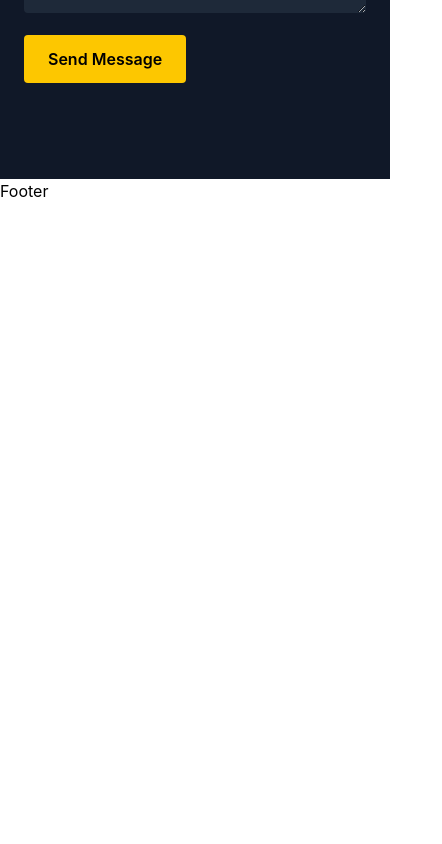
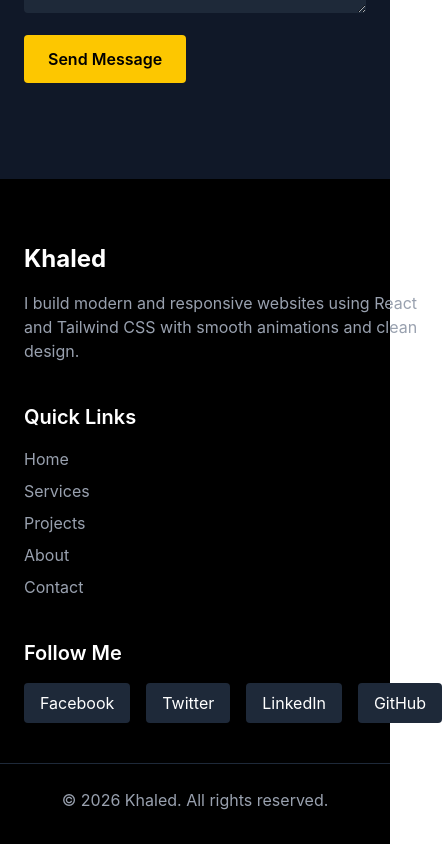
Before and after one commit to khaled6013/orca-labs, a React (Vite) app: page / in a window 390 px wide. Shown: the part 7432-8276 px from the top of the page, 442 px wide, since content can reach past the window. Before the commit the page ends 7635 px from the top, so only its background shows below. Built offline with nearby package versions, Linux system fonts and the light colour scheme.

Commit message:
footer added

```diff
--- a/src/components/Footer.jsx
+++ b/src/components/Footer.jsx
@@ -1,9 +1,108 @@
-import React from 'react'
+import { motion } from "framer-motion";
 
 const Footer = () => {
+
+  const links = [
+    { name: "Home", link: "#" },
+    { name: "Services", link: "#" },
+    { name: "Projects", link: "#" },
+    { name: "About", link: "#" },
+    { name: "Contact", link: "#" },
+  ];
+
+  const socials = [
+    { name: "Facebook", link: "#" },
+    { name: "Twitter", link: "#" },
+    { name: "LinkedIn", link: "#" },
+    { name: "GitHub", link: "#" },
+  ];
+
   return (
-    <div>Footer</div>
-  )
-}
+    <footer className="bg-black text-white pt-16 pb-8">
 
-export default Footer
+      <div className="max-w-7xl mx-auto px-6 grid md:grid-cols-3 gap-10">
+
+        {/* Logo + About */}
+        <motion.div
+          initial={{ opacity: 0, y: 30 }}
+          whileInView={{ opacity: 1, y: 0 }}
+          transition={{ duration: 0.6 }}
+        >
+          <h2 className="text-2xl font-bold mb-4">
+            Khaled
+          </h2>
+
+          <p className="text-gray-400">
+            I build modern and responsive websites using React and
+            Tailwind CSS with smooth animations and clean design.
+          </p>
+        </motion.div>
+
+        {/* Quick Links */}
+        <motion.div
+          initial={{ opacity: 0, y: 30 }}
+          whileInView={{ opacity: 1, y: 0 }}
+          transition={{ duration: 0.6, delay: 0.2 }}
+        >
+          <h3 className="text-xl font-semibold mb-4">
+            Quick Links
+          </h3>
+
+          <ul className="space-y-2">
+
+            {links.map((item, index) => (
+
+              <li key={index}>
+                <a
+                  href={item.link}
+                  className="text-gray-400 hover:text-yellow-400 transition"
+                >
+                  {item.name}
+                </a>
+              </li>
+
+            ))}
+
+          </ul>
+        </motion.div>
+
+        {/* Social Links */}
+        <motion.div
+          initial={{ opacity: 0, y: 30 }}
+          whileInView={{ opacity: 1, y: 0 }}
+          transition={{ duration: 0.6, delay: 0.4 }}
+        >
+          <h3 className="text-xl font-semibold mb-4">
+            Follow Me
+          </h3>
+
+          <div className="flex gap-4">
+
+            {socials.map((item, index) => (
+
+              <a
+                key={index}
+                href={item.link}
+                className="px-4 py-2 bg-gray-800 rounded hover:bg-yellow-400 hover:text-black transition"
+              >
+                {item.name}
+              </a>
+
+            ))}
+
+          </div>
+
+        </motion.div>
+
+      </div>
+
+      {/* Bottom */}
+      <div className="border-t border-gray-800 mt-10 pt-6 text-center text-gray-400">
+        © {new Date().getFullYear()} Khaled. All rights reserved.
+      </div>
+
+    </footer>
+  );
+};
+
+export default Footer;
```
